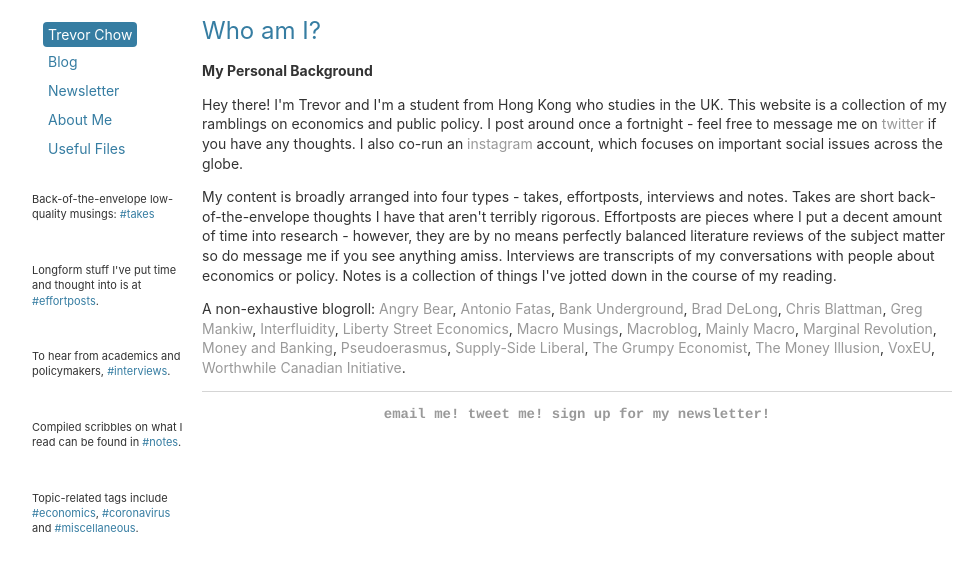
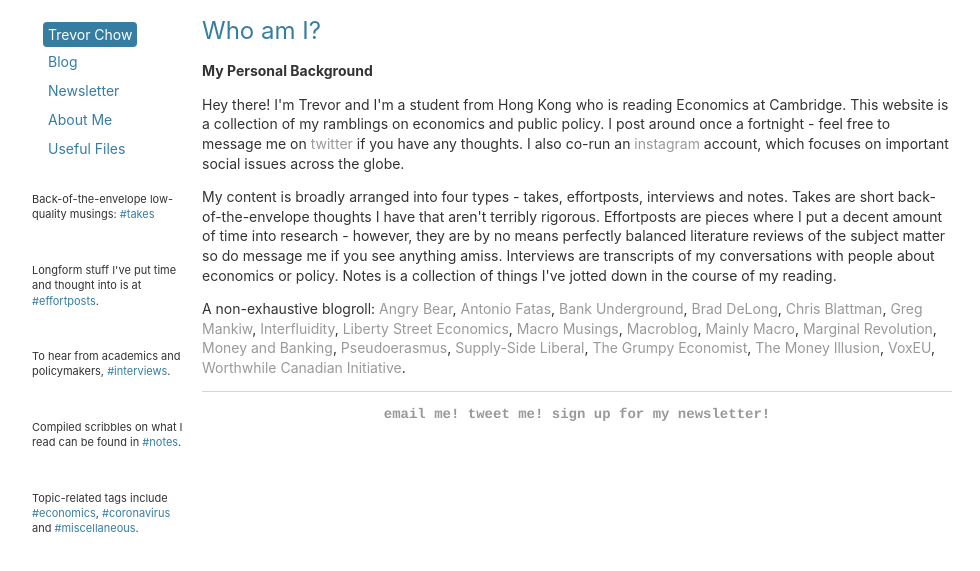
Before and after one commit to tmychow/tmychow.github.io, a Jekyll site: the page built from about/index.html, in a window 1280 px wide. Shown: the top 571 px of the page, without its empty margins (28-1008 px from the left). Built offline with Jekyll 4.4.1, drawn with Linux system fonts in a browser that asks for light colours.

Commit message:
Update index.html

```diff
--- a/about/index.html
+++ b/about/index.html
@@ -5,7 +5,7 @@ title: Trevor's Mostly Economic Musings
 <div class="blurb">
 	<h1>Who am I?</h1>
 	<p><strong>My Personal Background</strong></p>
-	<p>Hey there! I'm Trevor and I'm a student from Hong Kong who studies in the UK. This website is a collection of my ramblings on economics and public policy. I post around once a fortnight - feel free to message me on <a href="https://twitter.com/tmychow">twitter</a> if you have any thoughts. I also co-run an <a href="https://instagram.com/foreverfeminism/">instagram</a> account, which focuses on important social issues across the globe.</p>
+	<p>Hey there! I'm Trevor and I'm a student from Hong Kong who is reading Economics at Cambridge. This website is a collection of my ramblings on economics and public policy. I post around once a fortnight - feel free to message me on <a href="https://twitter.com/tmychow">twitter</a> if you have any thoughts. I also co-run an <a href="https://instagram.com/foreverfeminism/">instagram</a> account, which focuses on important social issues across the globe.</p>
 	<p> My content is broadly arranged into four types - takes, effortposts, interviews and notes. Takes are short back-of-the-envelope thoughts I have that aren't terribly rigorous. Effortposts are pieces where I put a decent amount of time into research - however, they are by no means perfectly balanced literature reviews of the subject matter so do message me if you see anything amiss. Interviews are transcripts of my conversations with people about economics or policy. Notes is a collection of things I've jotted down in the course of my reading. </p>
 	<p> A non-exhaustive blogroll: <a href="https://angrybearblog.com/">Angry Bear</a>, <a href="http://antoniofatas.blogspot.com/">Antonio Fatas</a>, <a href="https://bankunderground.co.uk/">Bank Underground</a>, <a href="https://delong.typepad.com/">Brad DeLong</a>, <a href="https://chrisblattman.com/">Chris Blattman</a>, <a href="https://gregmankiw.blogspot.com/">Greg Mankiw</a>, <a href="https://interfluidity.com/">Interfluidity</a>, <a href="https://libertystreeteconomics.newyorkfed.org/">Liberty Street Economics</a>, <a href="https://macromarketmusings.blogspot.com/">Macro Musings</a>, <a href="https://www.frbatlanta.org/blogs/macroblog/">Macroblog</a>, <a href="https://mainlymacro.blogspot.com/">Mainly Macro</a>, <a href="https://marginalrevolution.com/">Marginal Revolution</a>, <a href="https://www.moneyandbanking.com/">Money and Banking</a>, <a href="https://pseudoerasmus.com/">Pseudoerasmus</a>, <a href="https://blog.supplysideliberal.com/">Supply-Side Liberal</a>, <a href="https://johnhcochrane.blogspot.com/">The Grumpy Economist</a>, <a href="https://www.themoneyillusion.com/">The Money Illusion</a>, <a href="https://voxeu.org/">VoxEU</a>, <a href="https://worthwhile.typepad.com/">Worthwhile Canadian Initiative</a>. </p>
 </div><!-- /.blurb -->
```
